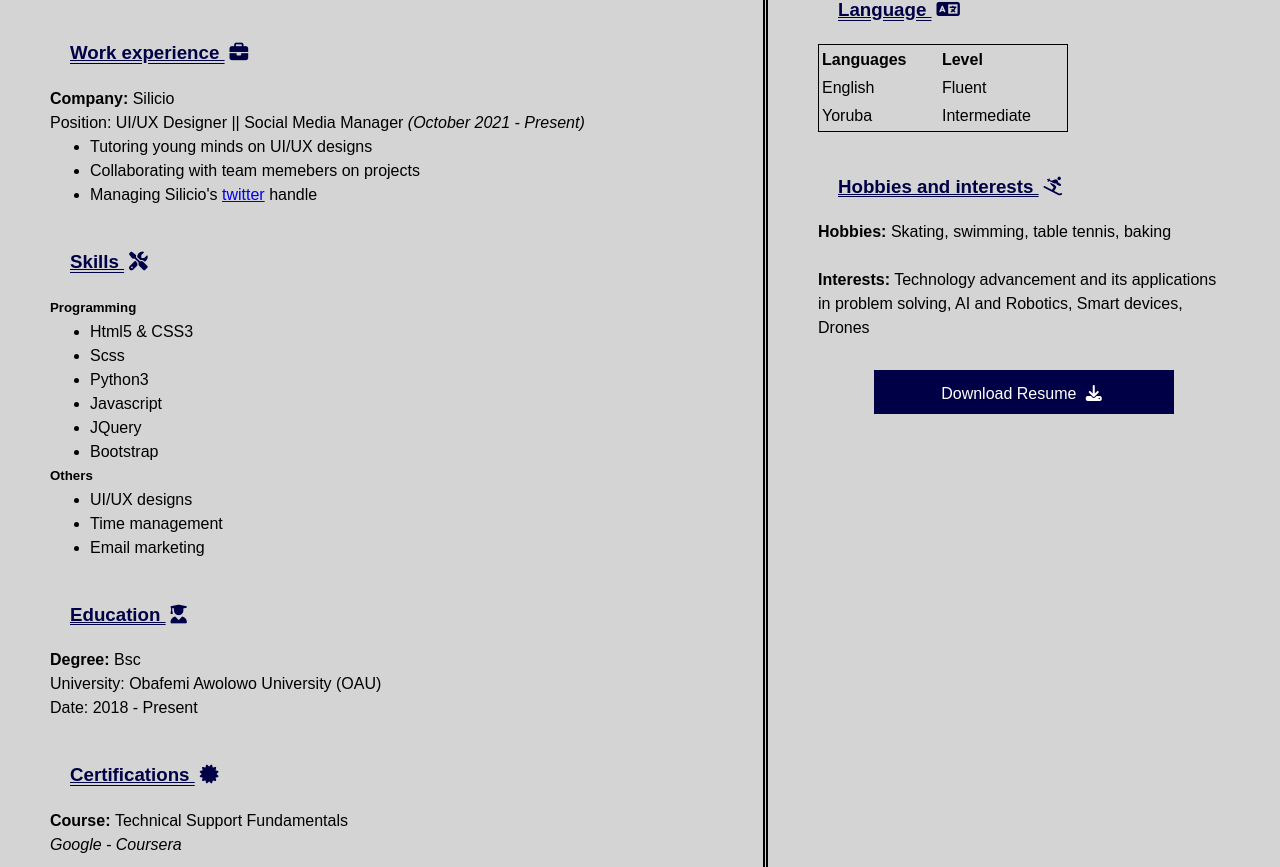
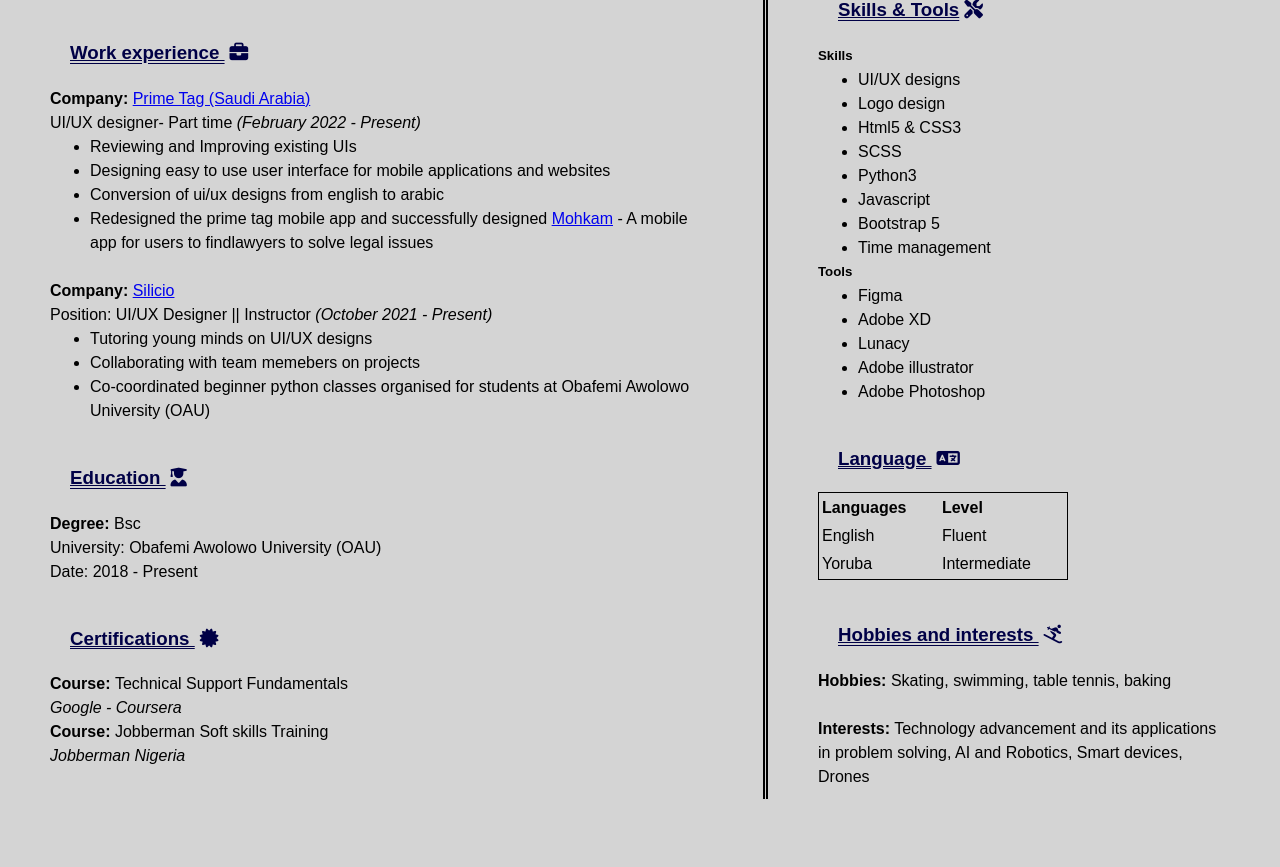
Before and after one commit to scientisco/Resume-website, a plain HTML site: page index.html in a window 1280 px wide. Shown: the part 423-1290 px from the top of the page. After the commit the page ends 1222 px from the top, so only its background shows below. Drawn offline with Linux system fonts and the light colour scheme.

Commit message:
updated work experiences

```diff
--- a/index.html
+++ b/index.html
@@ -9,6 +9,7 @@
     <meta http-equiv="X-UA-Compatible" content="IE=edge">
     <meta name="viewport" content="width=device-width, initial-scale=1.0">
     <title>Anees Resume</title>
+    <!-- <link rel="shortcut icon" href="/images/picture.jpg" type="image/x-icon"> -->
     <!---Fontawesome icons-->
     <script src="https://kit.fontawesome.com/e6a295575a.js" crossorigin="anonymous"></script>
     <!---My css-->
@@ -21,7 +22,7 @@
 
         <img class="dp anim" src="images/picture.jpg" alt="Adeyinka Anees">
         <h1>Adeyinka Anees</h1>
-        <h4 class="track not-active">UI/UX Designer || Frontend web developer </h4>
+        <h4 class="track not-active">Product Designer </h4>
 
     </header>
 
@@ -41,10 +42,10 @@
                 <div class="socials anim">
                     <p><a href="http://scientisco.netlify.com" target="_blank"><i class="fas fa-globe"></i></a></p>
                     <p><a href="http://behance.net/adeyinkaan6c59" target="_blank"><i class="fab fa-behance"></i></a></p>
-                    <p><a href="http://dribbble.com/scientisco" target="_blank"><i class="fab fa-dribbble"></i></a></p>
+                    <!-- <p><a href="http://dribbble.com/scientisco" target="_blank"><i class="fab fa-dribbble"></i></a></p> -->
                     <p><a href="http://twitter.com/ScientiscoDev" target="_blank"><i class="fab fa-twitter"></i></a></p>
                     <p><a href="http://instagram.com/scientiscocreations" target="_blank" ><i class="fab fa-instagram"></i></a></p>
-                    <p><a href="http://wa.me/+2348083400714" target="_blank" ><i class="fab fa-whatsapp"></i></a></p>
+                    <p><a href="http://wa.me/2348083400714" target="_blank" ><i class="fab fa-whatsapp"></i></a></p>
                 </div>
 
             </div>
@@ -52,50 +53,28 @@
             <div class="experience anim">
 
                 <h3 class="section_head ">Work experience <i class="fas fa-briefcase"></i></h3>
-                <!-- <section>
-                <p><strong>Company: </strong> Scientisco Creations</p>
-                <p>Position: Frontend Developer || UI/UX designer <span><em>  (February 2020 - Present)</p></em></p>
+                <section>
+                <p><strong>Company: </strong><a href="https://primetag.sa"> Prime Tag (Saudi Arabia)</a></p>
+                <p> UI/UX designer-  Part time <span><em>  (February 2022 - Present)</p></em></p>
                 <ul>
-                    <li>Developing websites that meets industry standard</li>
-                    <li>Optimum time and project management</li>
-                    <li>Developing Website design solution that yields sales on product promotion websites</li>
-                    <li>Developing easy to use user interface for mobile applications and websites</li>                </ul>
+                    <li>Reviewing and Improving existing UIs</li>
+                    <li>Designing easy to use user interface for mobile applications and websites</li>
+                    <li>Conversion of ui/ux designs from english to arabic</li>
+                    <li>Redesigned the prime tag mobile app and successfully designed <a href="http://">Mohkam</a> - A mobile app for users to findlawyers to solve legal issues</li>
+                </ul>
                 </section>
-                <br> -->
+                <br>
                 <section>
-                    <p><strong>Company: </strong><a href="http://thesilicio.com"></a>Silicio</p>
-                    <p>Position: UI/UX Designer || Social Media Manager <span><em>  (October 2021 - Present)</p></em></p>
+                    <p><strong>Company: </strong><a href="https://thesilicio.com">Silicio</a></p>
+                    <p>Position: UI/UX Designer || Instructor <span><em>  (October 2021 - Present)</p></em></p>
                         <ul>
                             <li>Tutoring young minds on UI/UX designs</li>
                             <li>Collaborating with team memebers on projects</li>
-                            <li>Managing Silicio's <a href="http://twitter.com/_silicio" target="_blank">twitter</a> handle</li>
+                            <li>Co-coordinated beginner python classes organised for students at Obafemi Awolowo University (OAU)</li>
                         </ul>
                 </section>
             </div>
-            <div class="skills anim">
 
-                <h3 class="section_head">Skills <i class="fas fa-tools"></i></h3>
-
-                <h5>Programming</h5>
-                <ul>
-                    <li class="lists">Html5 & CSS3</li>
-                    <li class="lists">Scss</li>
-                    <li class="lists">Python3</li>
-                    <!-- <li class="lists">PHP</li> -->
-                    <li class="lists">Javascript</li>
-                    <!-- <li class="lists">mySQL</li> -->
-                    <li class="lists">JQuery</li>
-                    <li class="lists">Bootstrap</li>
-                </ul>
-
-                <h5>Others</h5>
-                <ul>
-                    <li>UI/UX designs</li>
-                    <li>Time management</li>
-                    <li>Email marketing</li>
-                </ul>
-
-            </div>
 
             <div class="education anim">
                 <h3 class="section_head">Education <i class="fas fa-user-graduate"></i></h3>
@@ -107,6 +86,7 @@
             <div class="certifications">
                 <h3 class="section_head">Certifications <i class="fas fa-certificate"></i></h3>
                 <p><strong>Course: </strong> Technical Support Fundamentals <br><em>Google - Coursera</em></p>
+                <p><strong>Course: </strong>Jobberman Soft skills Training <br><em>Jobberman Nigeria</em></p>
             </div>
 
         </section>
@@ -119,6 +99,34 @@
                     <li>I4G (Ingressive for good)</li>
                     <li><a href="https://thesilicio.com">Silicio</a></li>
                 </ul>
+            </div>
+            <div class="skills anim">
+
+                <h3 class="section_head">Skills & Tools<i class="fas fa-tools"></i></h3>
+
+                <h5>Skills</h5>
+                <ul>
+                    <li>UI/UX designs</li>
+                    <li>Logo design</li>
+                    <li class="lists">Html5 & CSS3</li>
+                    <li class="lists">SCSS</li>
+                    <li class="lists">Python3</li>
+                    <!-- <li class="lists">PHP</li> -->
+                    <li class="lists">Javascript</li>
+                    <!-- <li class="lists">mySQL</li> -->
+                    <li class="lists">Bootstrap 5</li>
+                    <li>Time management</li>
+                    <!-- <li>Email marketing</li> -->
+                </ul>
+                <h5>Tools</h5>
+                <ul>
+                    <li>Figma</li>
+                    <li>Adobe XD</li>
+                    <li>Lunacy</li>
+                    <li>Adobe illustrator</li>
+                    <li>Adobe Photoshop</li>
+                </ul>
+
             </div>
             <div class="languages anim2">
                 <h3 class="section_head">Language <i class="fas fa-language"></i></h3>
@@ -153,7 +161,7 @@
                 <p><strong>Interests:</strong> Technology advancement and its applications in problem solving,
                     AI and Robotics, Smart devices, Drones</p>
             </div>
-            <a class="resume_download anim2" href="Anees Resume.pdf">Download Resume <i class="fas fa-download"></i></a>
+            <!-- <a class="resume_download anim2" href="Anees Resume.pdf">Download Resume <i class="fas fa-download"></i></a> -->
         </section>
     </main>
 
```
Also changed, not shown: 1 other file.
